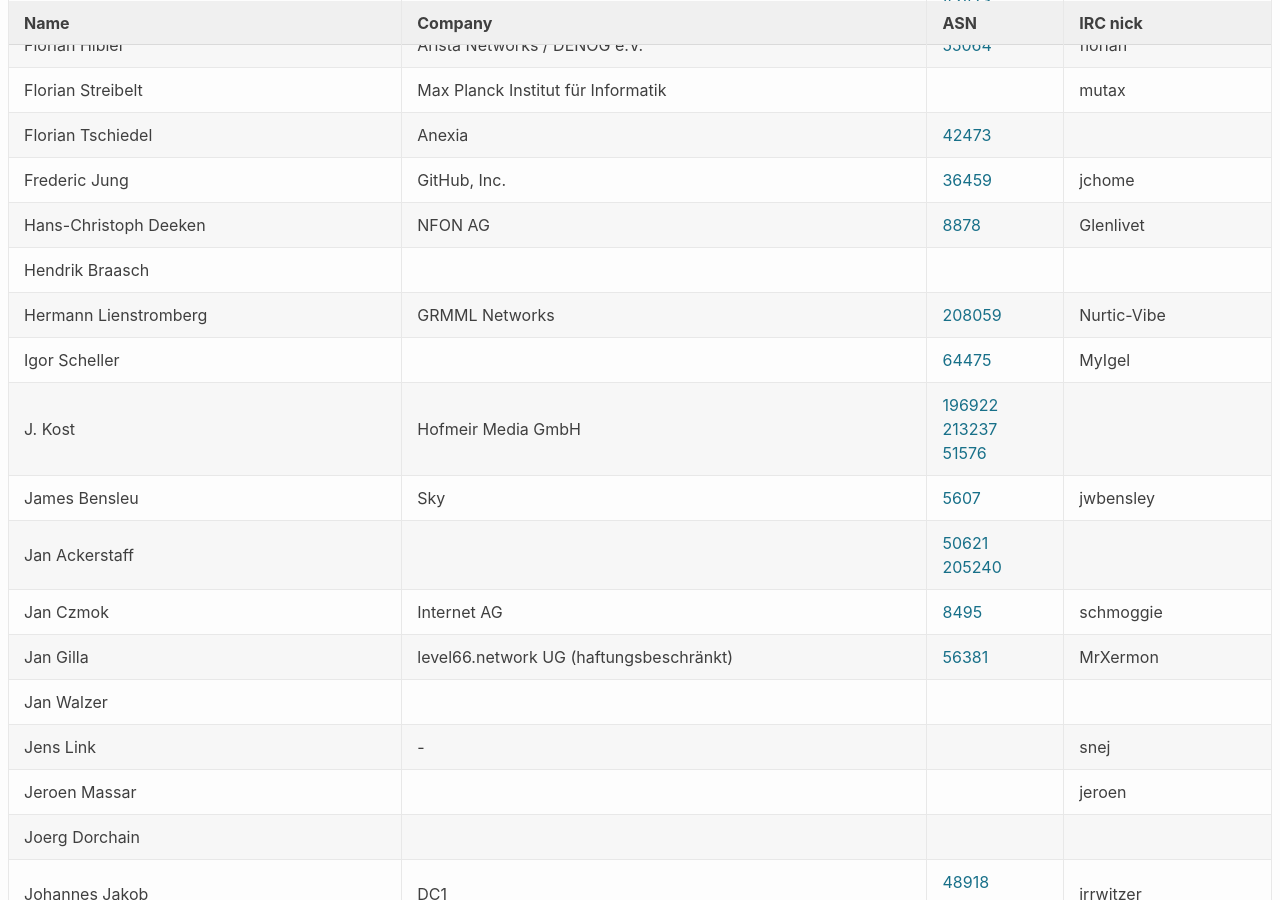
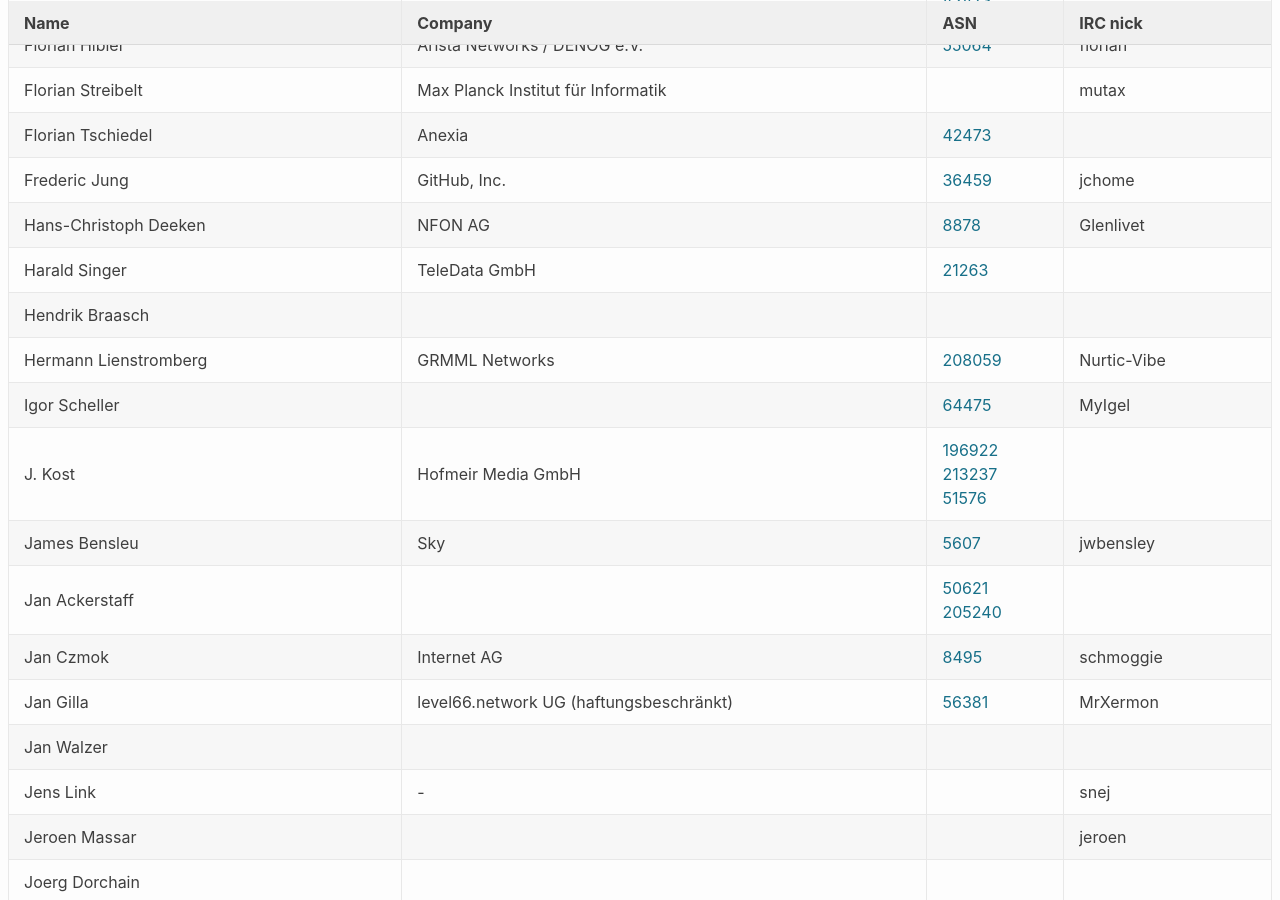
Before and after one commit to denog/pretix-attendeelist, a Jekyll site: the page built from denog2020.markdown, in a window 1280 px wide and 900 px high, scrolled down 1432 px. Built offline with Jekyll 4.4.1, drawn with Linux system fonts in a browser that asks for light colours.

Commit message:
Latest data: Wed Jan 27 07:02:22 UTC 2021

```diff
--- a/_data/attendees_meetup2021-01.json
+++ b/_data/attendees_meetup2021-01.json
@@ -202,6 +202,12 @@
     "company": "NFON AG",
     "irc": "Glenlivet",
     "asn": "8878"
+  },
+  {
+    "name": "Harald Singer",
+    "company": "TeleData GmbH",
+    "irc": null,
+    "asn": "21263"
   },
   {
     "name": "Hendrik Braasch",
```
